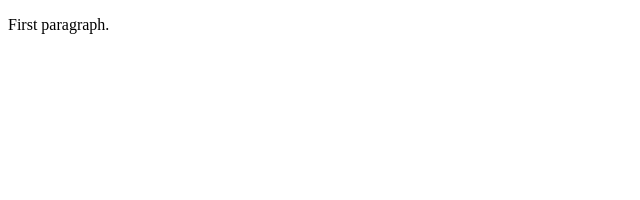
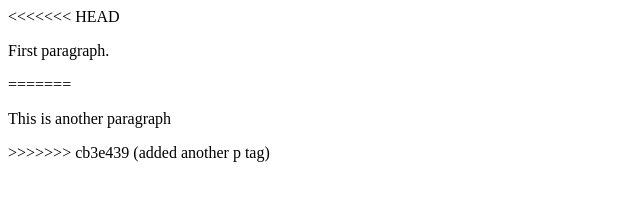
Before and after one commit to Dee-ui/learning-git, a plain HTML site: page index.html in a window 1280 px wide. Shown: the whole page, without its empty margins (0-640 px from the left). Drawn offline with Linux system fonts and the light colour scheme.

Commit message:
added another p tag

```diff
--- a/index.html
+++ b/index.html
@@ -4,6 +4,10 @@
 <title>Page title</title>
 </head>
 <body>
+<<<<<<< HEAD
   <p>First paragraph.</p>
+=======
+    <p>This is another paragraph</p>
+>>>>>>> cb3e439 (added another p tag)
 </body>
 </html>
```
